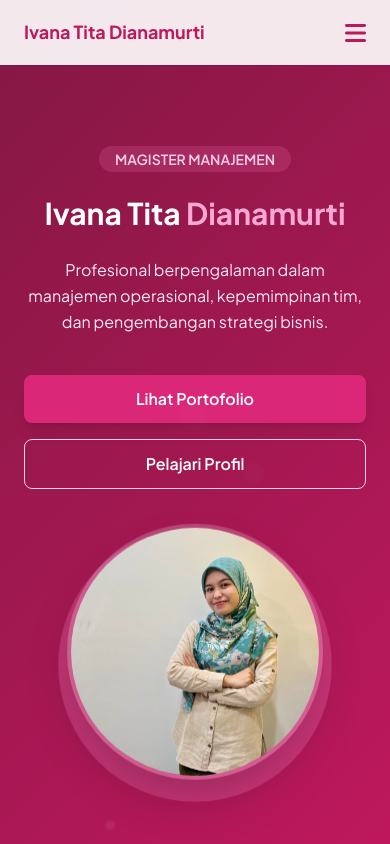
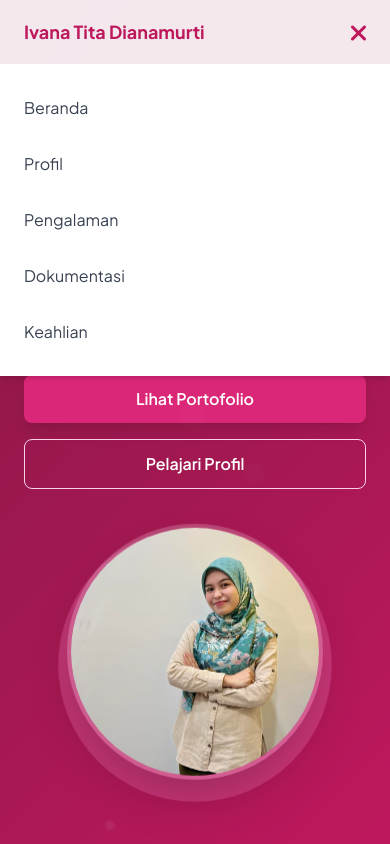
Before and after one commit to twdtrii/Portofolio-Vana, a plain HTML site: page index.html in a window 390 px wide. Both pictures are taken after a click on the button 355 px from the left and 32 px from the top of the page. Shown: the top 844 px of the page. Drawn offline with nearby package versions, Linux system fonts and the light colour scheme.

Commit message:
Update index.html

```diff
--- a/index.html
+++ b/index.html
@@ -87,22 +87,27 @@
 <!-- NAVBAR -->
 <nav class="fixed w-full bg-white/90 backdrop-blur-md z-50 shadow-sm border-b border-pink-100">
     <div class="max-w-6xl mx-auto px-6 py-4 flex justify-between items-center">
+
         <div class="text-lg sm:text-xl font-bold text-pink-700">
             Ivana Tita Dianamurti
         </div>
 
         <!-- Mobile Button -->
-        <button id="menu-btn" class="md:hidden text-2xl text-pink-700">
-            <i class="fas fa-bars"></i>
+        <button id="menu-btn" class="md:hidden text-2xl text-pink-700 focus:outline-none">
+            <i id="menu-icon" class="fas fa-bars"></i>
         </button>
 
         <!-- Menu -->
-        <div id="menu" class="hidden md:flex flex-col md:flex-row absolute md:static top-16 left-0 w-full md:w-auto bg-white md:bg-transparent p-6 md:p-0 space-y-4 md:space-y-0 md:space-x-8 font-medium text-gray-600">
-            <a href="#home" class="nav-link hover:text-pink-600">Beranda</a>
-            <a href="#about" class="nav-link hover:text-pink-600">Profil</a>
-            <a href="#experience" class="nav-link hover:text-pink-600">Pengalaman</a>
-            <a href="#activities" class="nav-link hover:text-pink-600">Dokumentasi</a>
-            <a href="#skills" class="nav-link hover:text-pink-600">Keahlian</a>
+        <div id="menu"
+            class="hidden flex-col absolute top-16 left-0 w-full bg-white p-6 space-y-4
+            font-medium text-gray-700 shadow-md
+            md:flex md:flex-row md:static md:bg-transparent md:shadow-none md:space-y-0 md:space-x-8">
+
+            <a href="#home" class="block py-2 nav-link hover:text-pink-600">Beranda</a>
+            <a href="#about" class="block py-2 nav-link hover:text-pink-600">Profil</a>
+            <a href="#experience" class="block py-2 nav-link hover:text-pink-600">Pengalaman</a>
+            <a href="#activities" class="block py-2 nav-link hover:text-pink-600">Dokumentasi</a>
+            <a href="#skills" class="block py-2 nav-link hover:text-pink-600">Keahlian</a>
         </div>
 
         <a href="mailto:ivanatitadianamurti@gmail.com"
@@ -111,6 +116,7 @@
         </a>
     </div>
 </nav>
+
 
 <!-- HERO -->
 <section id="home" class="hero-gradient min-h-screen flex items-center pt-24">
@@ -311,14 +317,13 @@
 
         <div class="border-t border-pink-800 pt-8">
             <p class="text-sm text-pink-300">
-                © 2026 Ivana Tita Dianamurti | Magister Manajemen Portfolio
+                ©2026 Ivana Tita Dianamurti
             </p>
         </div>
     </div>
 </footer>
 
 <script>
-    // Initialize Animations
     AOS.init({
         duration: 800,
         once: true,
@@ -326,7 +331,43 @@
         offset: 120,
     });
 
-    // Special trigger for progress bars after animation
+    const menuBtn = document.getElementById("menu-btn");
+    const menu = document.getElementById("menu");
+    const icon = document.getElementById("menu-icon");
+
+    menuBtn.addEventListener("click", () => {
+        menu.classList.toggle("hidden");
+
+        // animate icon
+        if (icon.classList.contains("fa-bars")) {
+            icon.classList.remove("fa-bars");
+            icon.classList.add("fa-times");
+        } else {
+            icon.classList.remove("fa-times");
+            icon.classList.add("fa-bars");
+        }
+    });
+
+    document.querySelectorAll("#menu a").forEach(link => {
+        link.addEventListener("click", () => {
+            if (window.innerWidth < 768) {
+                menu.classList.add("hidden");
+                icon.classList.remove("fa-times");
+                icon.classList.add("fa-bars");
+            }
+        });
+    });
+
+
+    document.addEventListener("click", (e) => {
+        if (!menu.contains(e.target) && !menuBtn.contains(e.target)) {
+            menu.classList.add("hidden");
+            icon.classList.remove("fa-times");
+            icon.classList.add("fa-bars");
+        }
+    });
+
+
     window.addEventListener('scroll', () => {
         const skillsSection = document.getElementById('skills');
         const progressBars = document.querySelectorAll('[data-aos="slide-right"]');
@@ -339,6 +380,7 @@
             progressBars[1].style.width = "90%";
         }
     });
+
 </script>
 
 </body>
```
